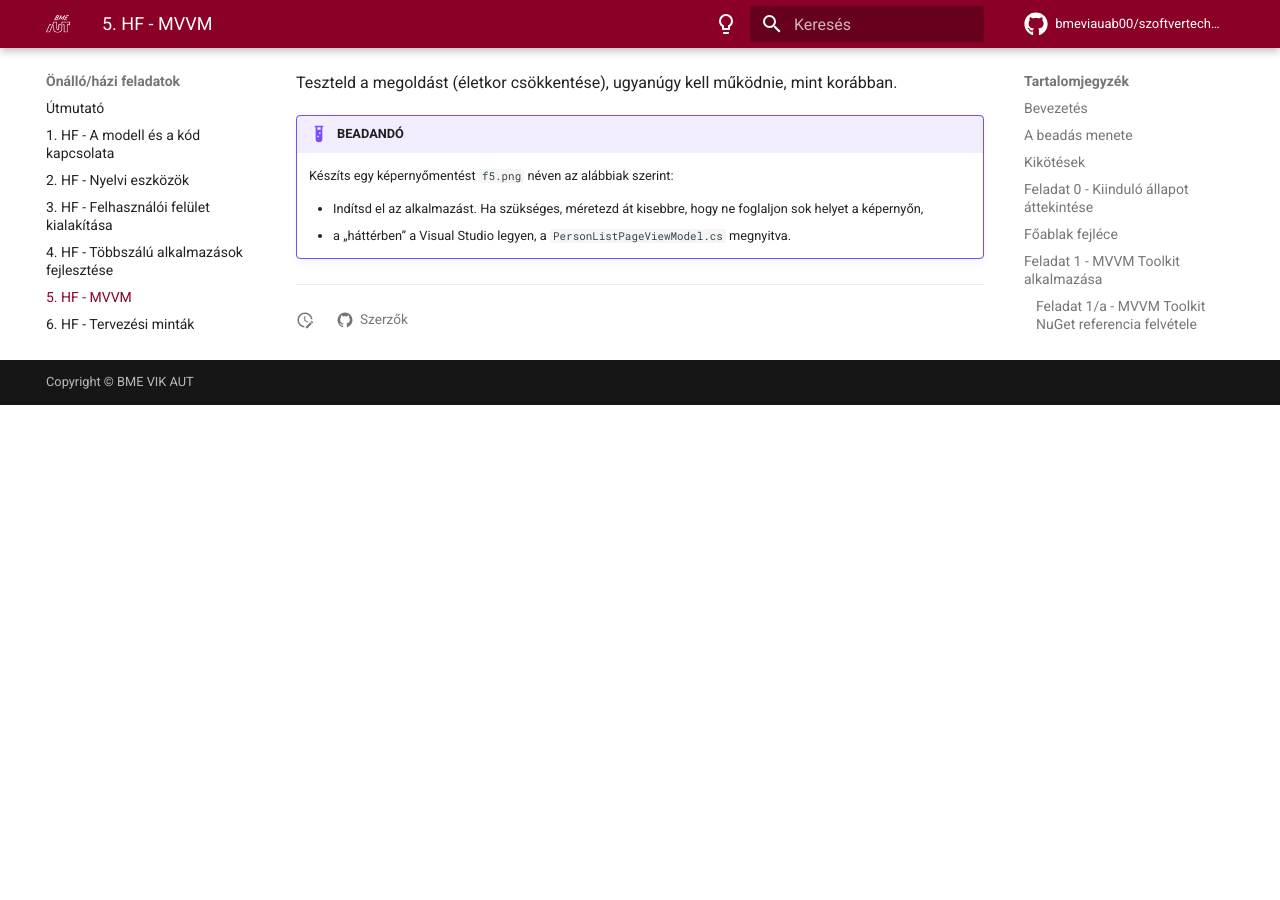
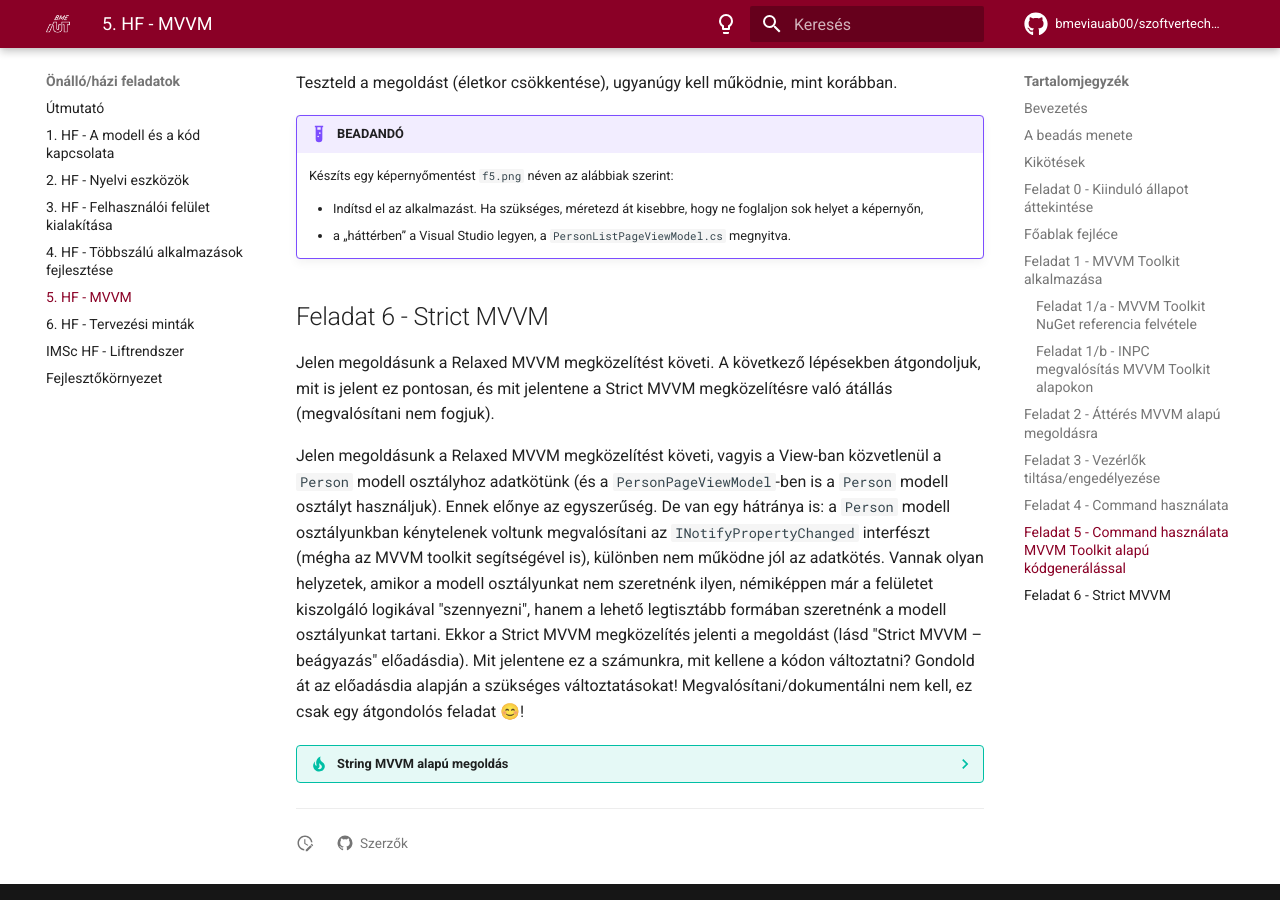
Before and after one commit to bmeviauab00/szoftvertechnikak, an MkDocs documentation site: the page built from docs/hazi/5-mvvm/index.md, in a window 1280 px wide and 900 px high, scrolled down 11841 px. Built offline with MkDocs 1.6.1 and Material for MkDocs 9.7.7, drawn with Linux system fonts in a browser that asks for light colours; emoji names are drawn with the system emoji font; comment, search, counter and statistics services are not loaded; the version menu is left out; before the commit the page ends 12246 px from its top, so only the background shows below that.

Commit message:
MVVM hf utolsó átgonolós feladat

```diff
--- a/docs/hazi/5-mvvm/index.md
+++ b/docs/hazi/5-mvvm/index.md
@@ -289,3 +289,18 @@
 
     - Indítsd el az alkalmazást. Ha szükséges, méretezd át kisebbre, hogy ne foglaljon sok helyet a képernyőn,
     - a „háttérben” a Visual Studio legyen, a `PersonListPageViewModel.cs` megnyitva.
+
+## Feladat 6 - Strict MVVM
+
+Jelen megoldásunk a Relaxed MVVM megközelítést követi. A következő lépésekben átgondoljuk, mit is jelent ez pontosan, és mit jelentene a Strict MVVM megközelítésre való átállás (megvalósítani nem fogjuk).
+
+Jelen megoldásunk a Relaxed MVVM megközelítést követi, vagyis a View-ban közvetlenül a `Person` modell osztályhoz adatkötünk (és a `PersonPageViewModel`-ben is a `Person` modell osztályt használjuk). Ennek előnye az egyszerűség. De van egy hátránya is: a `Person` modell osztályunkban kénytelenek voltunk megvalósítani az `INotifyPropertyChanged` interfészt (mégha az MVVM toolkit segítségével is), különben nem működne jól az adatkötés. Vannak olyan helyzetek, amikor a modell osztályunkat nem szeretnénk ilyen, némiképpen már a felületet kiszolgáló logikával "szennyezni", hanem a lehető legtisztább formában szeretnénk a modell osztályunkat tartani. Ekkor a Strict MVVM megközelítés jelenti a megoldást (lásd "Strict MVVM – beágyazás" előadásdia). Mit jelentene ez a számunkra, mit kellene a kódon változtatni? Gondold át az előadásdia alapján a szükséges változtatásokat! Megvalósítani/dokumentálni nem kell, ez csak egy átgondolós feladat 😊!
+
+??? tip "String MVVM alapú megoldás"
+    * A `Person` modell osztályban már nem valósítanánk meg az `INotifyPropertyChanged` interfészt, az osztály leegyszerűsödik, csak egyszerű tulajdonságokat tartalmazna (ez volt a cél).
+    * Be kellene vezetni egy `PersonViewModel` osztályt (mely egy `Person` modell objektumot csomagolna be). Ebben:
+         * Be kellene vezetni a `Name` és `Age` tulajdonságokat.
+         * Meg kellene valósítani az `INotifyPropertyChanged` interfészt:
+               * `ObservableObject` származtatás
+               * A tulajdonságok setterében a `SetProperty` ősből örökölt segédfüggvény használata (hogy kiváltódjon a `PropertyChanged` esemény)
+    * A Viewhoz tartozó `PersonPageViewModel`-ünket át kellene alakítani, hogy ne a `Person` modell, hanem az új `PersonViewModel`-t használja.
```
